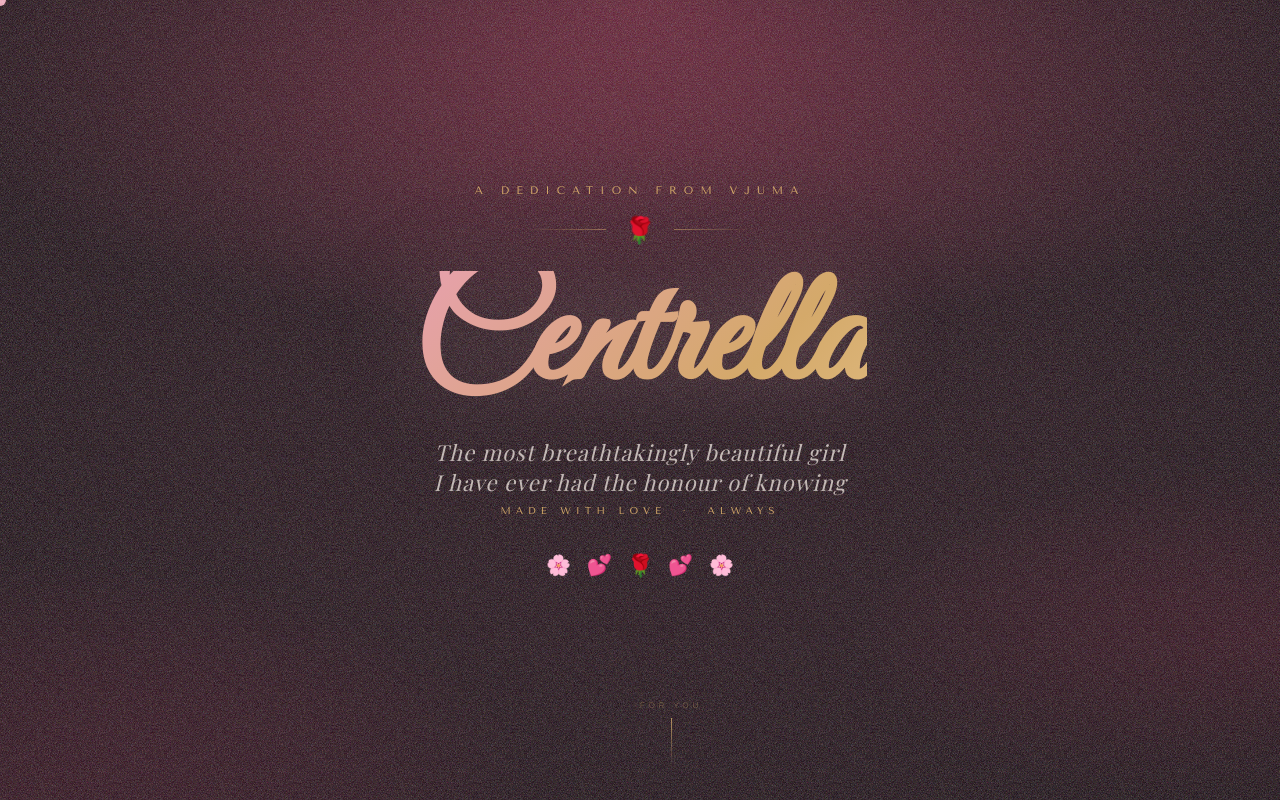
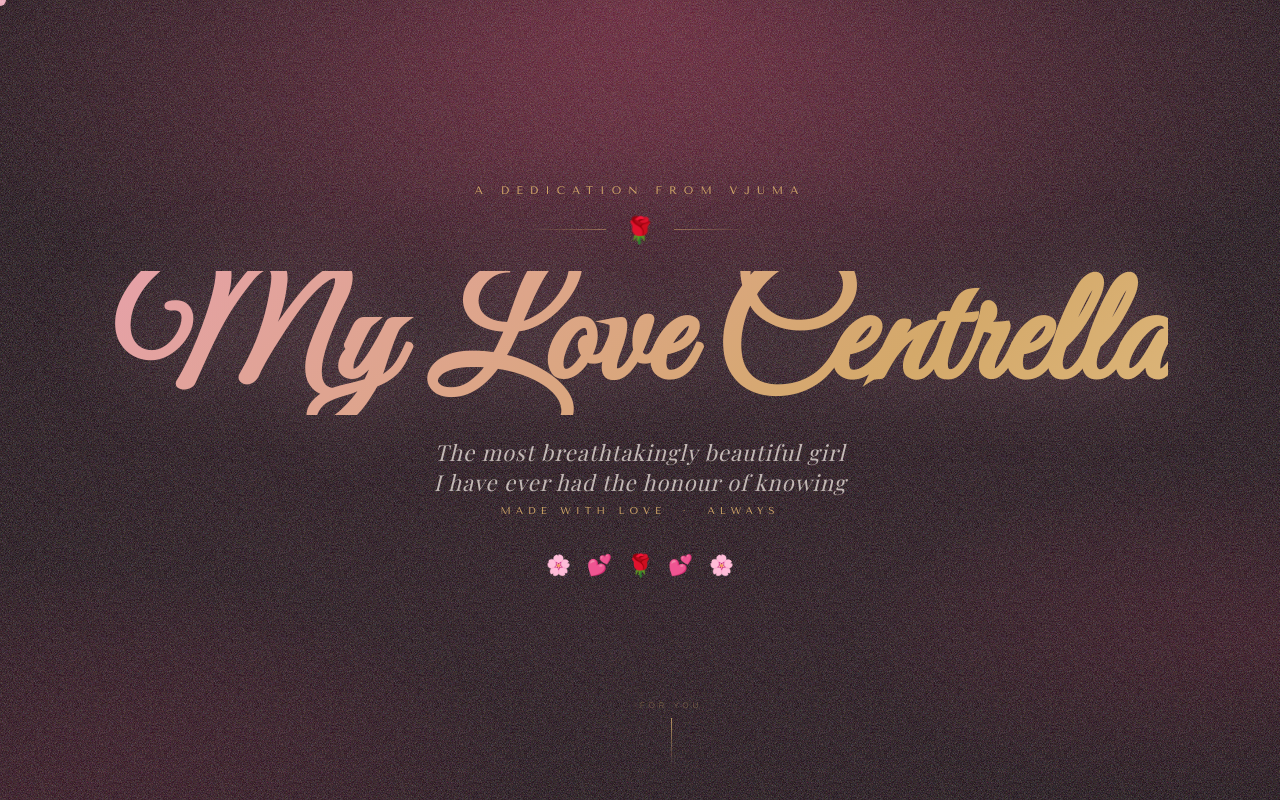
Before and after one commit to Valentineenamai/Centrella, a plain HTML site: page index.html in a window 1280 px wide. Shown: the top 800 px of the page. Drawn offline with nearby package versions, Linux system fonts and the light colour scheme; a web font is replaced by a local one.

Commit message:
Update index.html

```diff
--- a/index.html
+++ b/index.html
@@ -542,7 +542,7 @@ footer {
       <div class="hero-rule r"></div>
     </div>
 
-    <h1 class="hero-name">Centrella</h1>
+    <h1 class="hero-name"> My Love Centrella</h1>
 
     <p class="hero-subtitle">The most breathtakingly beautiful girl<br>I have ever had the honour of knowing</p>
     <p class="hero-from">Made with love &nbsp;·&nbsp; Always</p>
```
